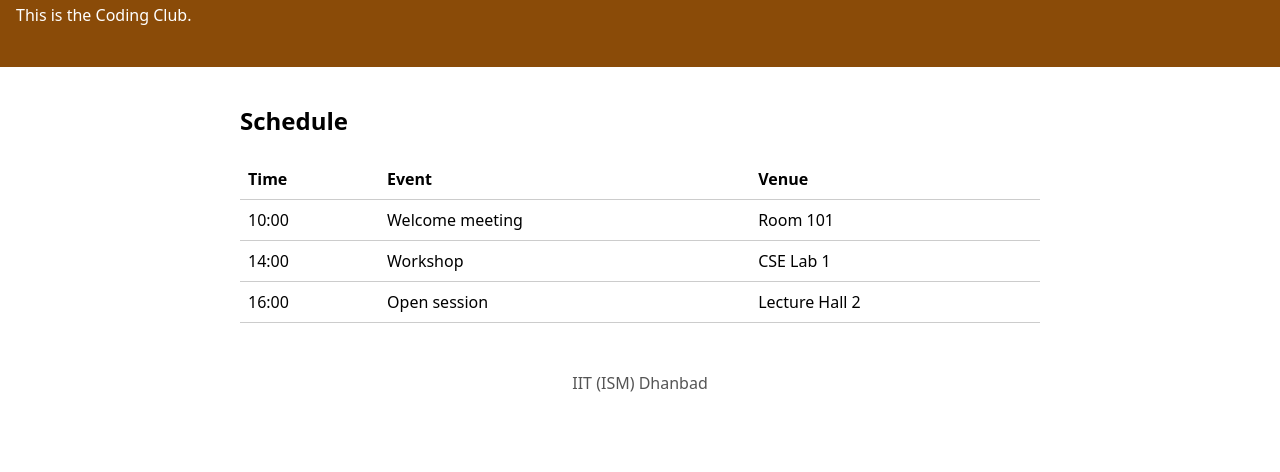
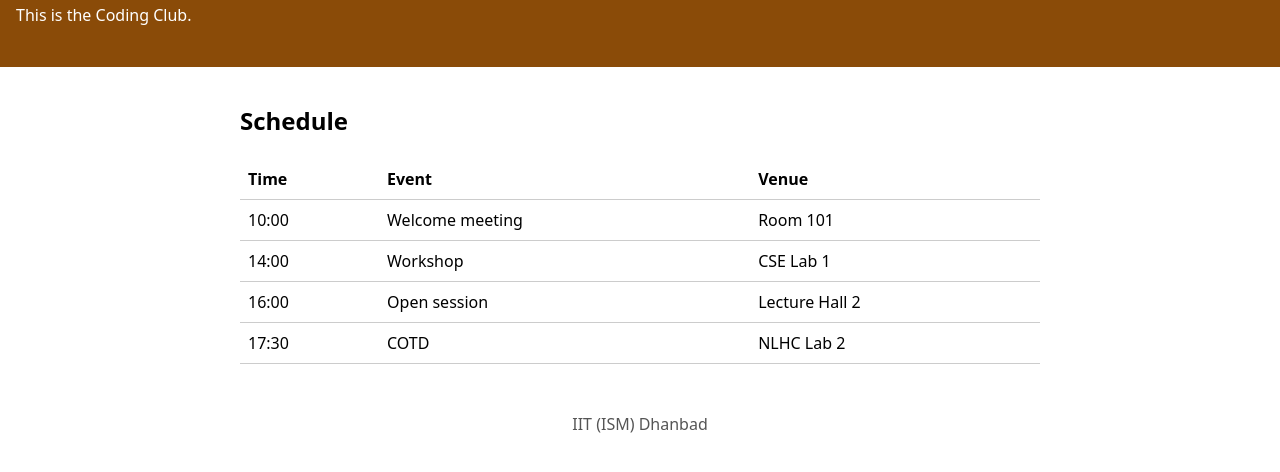
Before and after one commit to Pranjal-2805/Coding-club-page, a plain HTML site: page index.html in a window 1280 px wide. Shown: the part 112-584 px from the top of the page. Drawn offline with Linux system fonts and the light colour scheme.

Commit message:
Add evening schedule row

```diff
--- a/index.html
+++ b/index.html
@@ -23,6 +23,7 @@
           <tr><td>10:00</td><td>Welcome meeting</td><td>Room 101</td></tr>
           <tr><td>14:00</td><td>Workshop</td><td>CSE Lab 1</td></tr>
           <tr><td>16:00</td><td>Open session</td><td>Lecture Hall 2</td></tr>
+	  <tr><td>17:30</td><td>COTD</td><td>NLHC Lab 2</td></tr>
         </tbody>
       </table>
     </section>
```
